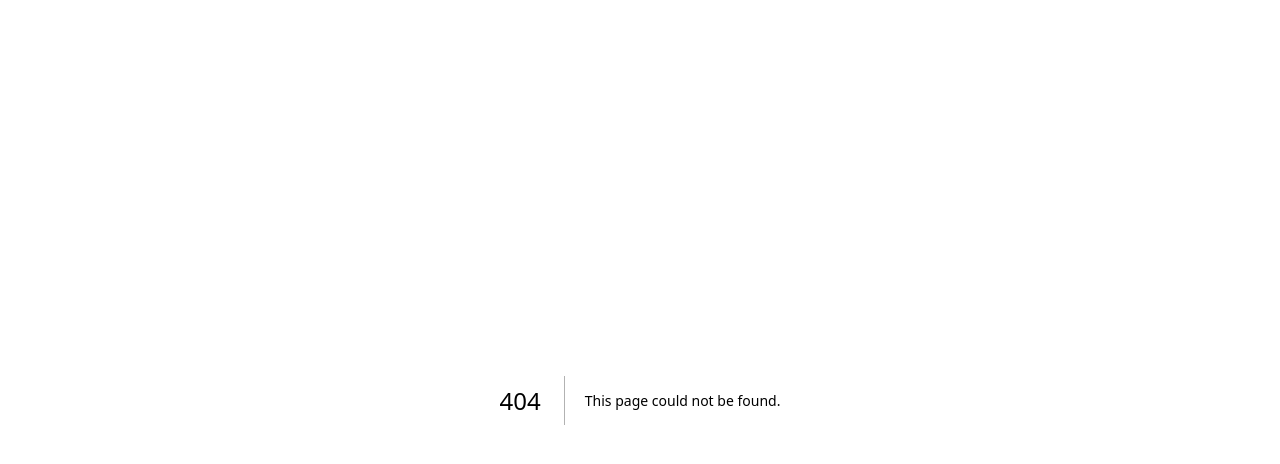
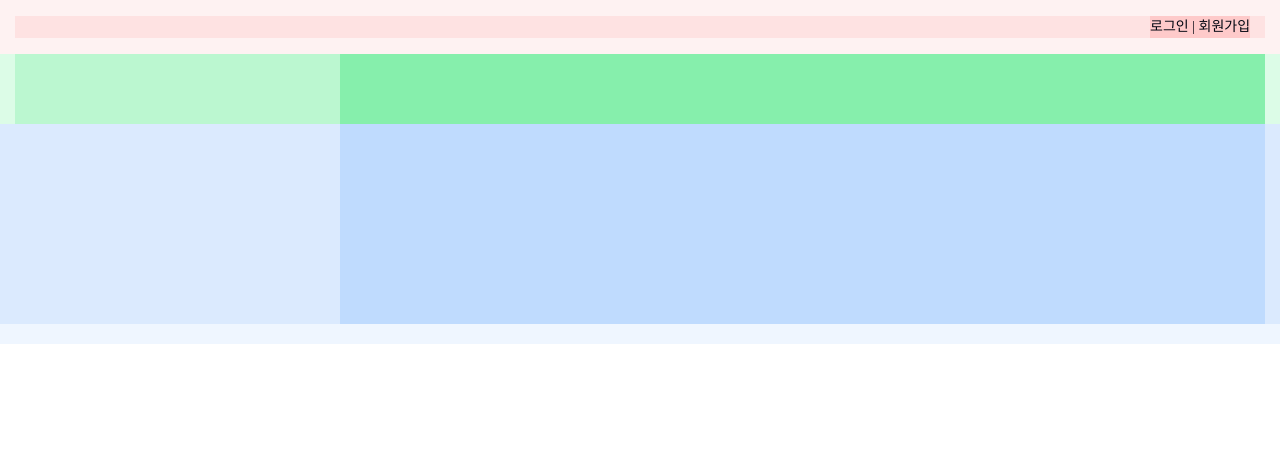
Before and after one commit to crazyupinc/ksjcs-cas-pub, a Next.js app: page /header-layout in a window 1280 px wide. Before the commit this address had no page. Shown: the top 464 px of the page. Built offline with nearby package versions, Linux system fonts and the light colour scheme; a web font is replaced by a local one.

Commit message:
Pushed from Locofy Builder

```diff
--- a/components/dropdown-close.tsx
+++ b/components/dropdown-close.tsx
@@ -7,7 +7,7 @@ export type DropdownCloseType = {
 const DropdownClose: NextPage<DropdownCloseType> = ({ prop }) => {
   return (
     <div className="w-80 flex flex-col items-start justify-start text-left text-base text-text-colors-gray font-headings-headling-2">
-      <div className="self-stretch bg-button-colors-white box-border h-[50.7px] flex flex-row items-center justify-start p-3.5 gap-[14px] border-[0.7px] border-solid border-colors-slate-300">
+      <div className="self-stretch bg-bg-colors-white box-border h-[50.7px] flex flex-row items-center justify-start p-3.5 gap-[14px] border-[0.7px] border-solid border-colors-slate-300">
         <div className="flex-1 relative overflow-hidden text-ellipsis whitespace-nowrap">
           {prop}
         </div>
--- a/components/dropdown-open.tsx
+++ b/components/dropdown-open.tsx
@@ -3,7 +3,7 @@ import type { NextPage } from "next";
 const DropdownOpen: NextPage = () => {
   return (
     <div className="w-80 flex flex-col items-start justify-start text-left text-base text-text-colors-gray font-headings-headling-2">
-      <div className="self-stretch bg-button-colors-white box-border h-[50.7px] flex flex-row items-center justify-start p-3.5 gap-[14px] border-[0.7px] border-solid border-colors-slate-300">
+      <div className="self-stretch bg-bg-colors-white box-border h-[50.7px] flex flex-row items-center justify-start p-3.5 gap-[14px] border-[0.7px] border-solid border-colors-slate-300">
         <div className="flex-1 relative overflow-hidden text-ellipsis whitespace-nowrap">
           드롭다운 메뉴
         </div>
@@ -13,7 +13,7 @@ const DropdownOpen: NextPage = () => {
           src="/iconup.svg"
         />
       </div>
-      <div className="self-stretch bg-button-colors-white flex flex-col items-start justify-center p-px text-sm font-body-text-small-text border-r-[0.7px] border-solid border-colors-slate-300 border-b-[0.7px] border-l-[0.7px]">
+      <div className="self-stretch bg-bg-colors-white flex flex-col items-start justify-center p-px text-sm font-body-text-small-text border-r-[0.7px] border-solid border-colors-slate-300 border-b-[0.7px] border-l-[0.7px]">
         <div className="self-stretch flex flex-row items-start justify-center py-3 px-3.5">
           <div className="flex-1 relative font-medium overflow-hidden text-ellipsis whitespace-nowrap">
             드롭다운 메뉴
--- a/components/page-title.tsx
+++ b/components/page-title.tsx
@@ -2,7 +2,7 @@ import type { NextPage } from "next";
 
 const PageTitle: NextPage = () => {
   return (
-    <div className="w-[1920px] bg-button-colors-white max-w-full h-[180px] flex flex-col items-center justify-center py-[50px] px-5 box-border text-left text-11xl text-text-colors-normal font-headings-headling-2">
+    <div className="w-[1920px] bg-bg-colors-white max-w-full h-[180px] flex flex-col items-center justify-center py-[50px] px-5 box-border text-left text-11xl text-text-colors-normal font-headings-headling-2">
       <div className="self-stretch flex flex-col items-center justify-start gap-[6px]">
         <div className="flex flex-row items-start justify-center py-0 pr-[23px] pl-0 gap-[6px]">
           <img
--- a/components/select-member-type.tsx
+++ b/components/select-member-type.tsx
@@ -2,7 +2,7 @@ import type { NextPage } from "next";
 
 const SelectMemberType: NextPage = () => {
   return (
-    <div className="w-[1920px] bg-button-colors-white max-w-full overflow-hidden flex flex-row items-center justify-center p-5 box-border text-center text-sm text-dark-gray font-body-text-caption-bold md:flex-col">
+    <div className="w-[1920px] bg-bg-colors-white max-w-full overflow-hidden flex flex-row items-center justify-center p-5 box-border text-center text-sm text-dark-gray font-body-text-caption-bold md:flex-col">
       <div className="self-stretch flex-1 flex flex-col items-center justify-center md:flex-[unset] md:self-stretch">
         <div className="self-stretch flex flex-col items-center justify-center pt-0 px-0 pb-10 gap-[36px] sm:gap-[16px] sm:pt-0 sm:pb-5 sm:box-border">
           <img
@@ -24,12 +24,12 @@ const SelectMemberType: NextPage = () => {
             </div>
             <div className="self-stretch flex flex-row flex-wrap items-center justify-center gap-[16px]">
               <button className="cursor-pointer [border:none] py-3.5 px-7 bg-button-colors-dark-sky rounded-md overflow-hidden flex flex-row items-center justify-center hover:bg-royalblue">
-                <div className="relative text-base font-headings-headling-2 text-button-colors-white text-center sm:text-smi">
+                <div className="relative text-base font-headings-headling-2 text-bg-colors-white text-center sm:text-smi">
                   개인회원 가입
                 </div>
               </button>
               <button className="cursor-pointer [border:none] py-3.5 px-7 bg-button-colors-dark-sky rounded-md overflow-hidden flex flex-row items-center justify-center hover:bg-royalblue">
-                <div className="relative text-base font-headings-headling-2 text-button-colors-white text-center sm:text-smi">
+                <div className="relative text-base font-headings-headling-2 text-bg-colors-white text-center sm:text-smi">
                   기관회원 가입
                 </div>
               </button>
--- a/components/sub-banner.tsx
+++ b/components/sub-banner.tsx
@@ -32,7 +32,7 @@ const SubBanner: NextPage = () => {
     };
   }, []);
   return (
-    <div className="w-[1440px] max-w-full h-[220px] flex flex-col items-center justify-end bg-[url('/subbanner@3x.png')] bg-cover bg-no-repeat bg-[top] mix-blend-normal text-center text-29xl text-button-colors-white font-headings-headling-2">
+    <div className="w-[1440px] max-w-full h-[220px] flex flex-col items-center justify-end bg-[url('/subbanner@3x.png')] bg-cover bg-no-repeat bg-[top] mix-blend-normal text-center text-29xl text-bg-colors-white font-headings-headling-2">
       <div className="self-stretch flex-1 flex flex-col items-center justify-center py-0 px-5">
         <div className="self-stretch flex flex-col items-center justify-center gap-[4px]">
           <h1
@@ -53,7 +53,7 @@ const SubBanner: NextPage = () => {
         <div className="w-[640px] flex flex-row flex-wrap items-start justify-center max-w-[640px]">
           <div className="flex-1 h-[50px] flex flex-col items-center justify-end min-w-[297px] max-w-[400px] sm:hidden">
             <div className="self-stretch flex-1 flex flex-col items-start justify-start">
-              <div className="self-stretch bg-button-colors-white box-border h-[50.7px] flex flex-row items-center justify-start p-3.5 gap-[14px] border-[0.7px] border-solid border-colors-slate-300">
+              <div className="self-stretch bg-bg-colors-white box-border h-[50.7px] flex flex-row items-center justify-start p-3.5 gap-[14px] border-[0.7px] border-solid border-colors-slate-300">
                 <div className="flex-1 relative overflow-hidden text-ellipsis whitespace-nowrap">
                   학회 소개
                 </div>
@@ -67,7 +67,7 @@ const SubBanner: NextPage = () => {
           </div>
           <div className="flex-1 h-[50px] flex flex-col items-center justify-end min-w-[297px] max-w-[400px]">
             <div className="self-stretch flex-1 flex flex-col items-start justify-start">
-              <div className="self-stretch bg-button-colors-white box-border h-[50.7px] flex flex-row items-center justify-start p-3.5 gap-[14px] border-[0.7px] border-solid border-colors-slate-300">
+              <div className="self-stretch bg-bg-colors-white box-border h-[50.7px] flex flex-row items-center justify-start p-3.5 gap-[14px] border-[0.7px] border-solid border-colors-slate-300">
                 <div className="flex-1 relative overflow-hidden text-ellipsis whitespace-nowrap">
                   회장인사말
                 </div>
--- /dev/null
+++ b/pages/header-layout.tsx
@@ -0,0 +1,31 @@
+import type { NextPage } from "next";
+
+const HeaderLayout: NextPage = () => {
+  return (
+    <div className="w-full relative bg-bg-colors-light-gray flex flex-col items-start justify-start text-left text-[0.875rem] text-text-colors-normal font-headings-headling-2">
+      <div className="self-stretch bg-colors-red-50 h-[3.375rem] flex flex-col items-center justify-center py-spacing-4 px-[0.937rem] box-border md:hidden">
+        <div className="w-full bg-colors-red-100 h-[1.4rem] flex flex-row items-center justify-end py-[0rem] px-[0.937rem] box-border max-w-[81.25rem]">
+          <div className="self-stretch bg-colors-red-200 flex flex-row items-center justify-start">
+            <div className="relative leading-[1.25rem]">로그인 | 회원가입</div>
+          </div>
+        </div>
+      </div>
+      <div className="self-stretch bg-colors-green-50 h-[4.375rem] flex flex-col items-center justify-center">
+        <div className="w-full flex-1 bg-colors-green-100 flex flex-row items-center justify-between py-[0rem] px-[0.937rem] box-border max-w-[81.25rem]">
+          <div className="self-stretch w-[20.313rem] bg-colors-green-200" />
+          <div className="self-stretch flex-1 bg-colors-green-300 md:hidden" />
+          <button className="cursor-pointer [border:none] p-0 bg-colors-green-400 h-[1.5rem] w-[1.5rem] hidden md:flex" />
+        </div>
+      </div>
+      <div className="self-stretch bg-colors-blue-50 flex flex-col items-center justify-start pt-[0rem] px-[0rem] pb-spacing-5 md:hidden">
+        <div className="w-full bg-colors-blue-100 flex flex-row items-start justify-center py-[0rem] pr-[0.937rem] pl-[21.25rem] box-border max-w-[81.25rem]">
+          <div className="flex-1 bg-colors-blue-200 flex flex-row items-start justify-center">
+            <div className="flex-1 h-[12.5rem] min-h-[12.5rem]" />
+          </div>
+        </div>
+      </div>
+    </div>
+  );
+};
+
+export default HeaderLayout;
--- a/pages/index.tsx
+++ b/pages/index.tsx
@@ -2,7 +2,7 @@ import type { NextPage } from "next";
 
 const Index1: NextPage = () => {
   return (
-    <div className="w-full relative bg-button-colors-white overflow-hidden flex flex-col items-start justify-start p-[2.5rem] box-border gap-[1.25rem] text-left text-[2.25rem] text-black font-headings-headling-2">
+    <div className="w-full relative bg-bg-colors-white overflow-hidden flex flex-col items-start justify-start p-[2.5rem] box-border gap-[1.25rem] text-left text-[2.25rem] text-black font-headings-headling-2">
       <b className="self-stretch relative leading-[2.5rem]">index</b>
       <a
         className="self-stretch relative [text-decoration:underline] leading-[2.5rem] font-bold text-[inherit]"
--- a/pages/skeleton-main.tsx
+++ b/pages/skeleton-main.tsx
@@ -6,9 +6,9 @@ const SkeletonMain: NextPage = () => {
       <div className="self-stretch bg-colors-red-300 h-[7.75rem] md:h-[4.375rem]" />
       <div className="self-stretch bg-colors-blue-300 h-[37.5rem] sm:h-[25rem]" />
       <div className="self-stretch bg-colors-cyan-950 h-[12.5rem] min-h-[12.5rem]" />
-      <div className="self-stretch bg-button-colors-white h-[31.25rem] min-h-[31.25rem]" />
+      <div className="self-stretch bg-bg-colors-white h-[31.25rem] min-h-[31.25rem]" />
       <div className="self-stretch bg-colors-gray-300 h-[31.25rem] min-h-[31.25rem]" />
-      <div className="self-stretch bg-button-colors-white h-[31.25rem] min-h-[31.25rem]" />
+      <div className="self-stretch bg-bg-colors-white h-[31.25rem] min-h-[31.25rem]" />
       <div className="self-stretch bg-colors-green-300 h-[13.125rem] min-h-[13.125rem]" />
     </div>
   );
--- a/pages/skeleton-sub-example.tsx
+++ b/pages/skeleton-sub-example.tsx
@@ -249,7 +249,7 @@ const SkeletonSubExample: NextPage = () => {
         <SubBanner1 />
       </div>
       <div className="self-stretch bg-colors-indigo-300 h-[11.25rem] flex flex-col items-center justify-start sm:h-[7.5rem]">
-        <div className="self-stretch flex-1 bg-button-colors-white flex flex-col items-center justify-center py-[3.125rem] px-[1.25rem]">
+        <div className="self-stretch flex-1 bg-bg-colors-white flex flex-col items-center justify-center py-[3.125rem] px-[1.25rem]">
           <div className="self-stretch flex flex-col items-center justify-start gap-[0.375rem]">
             <div className="flex flex-row items-start justify-center py-[0rem] pr-[1.437rem] pl-[0rem] gap-[0.375rem]">
               <img
@@ -267,7 +267,7 @@ const SkeletonSubExample: NextPage = () => {
           </div>
         </div>
       </div>
-      <div className="self-stretch bg-button-colors-white flex flex-col items-center justify-start min-h-[31.25rem] text-black">
+      <div className="self-stretch bg-bg-colors-white flex flex-col items-center justify-start min-h-[31.25rem] text-black">
         <div className="self-stretch flex flex-col items-center justify-start py-[1.25rem] px-[0rem]">
           <div className="w-full flex flex-col items-start justify-start p-[0.625rem] box-border max-w-[81.25rem]">
             <b className="self-stretch relative leading-[2.25rem]">
--- a/pages/skeleton-sub.tsx
+++ b/pages/skeleton-sub.tsx
@@ -6,7 +6,7 @@ const SkeletonSub: NextPage = () => {
       <div className="self-stretch bg-colors-red-300 h-[7.75rem] md:h-[4.375rem]" />
       <div className="self-stretch bg-colors-blue-300 h-[13.75rem] sm:h-[10.625rem]" />
       <div className="self-stretch bg-colors-indigo-300 h-[11.25rem] sm:h-[7.5rem]" />
-      <div className="self-stretch bg-button-colors-white h-[31.25rem] min-h-[31.25rem]" />
+      <div className="self-stretch bg-bg-colors-white h-[31.25rem] min-h-[31.25rem]" />
       <div className="self-stretch bg-colors-green-300 h-[13.125rem] min-h-[13.125rem]" />
     </div>
   );
--- a/tailwind.config.js
+++ b/tailwind.config.js
@@ -7,36 +7,46 @@ module.exports = {
   theme: {
     extend: {
       colors: {
-        "bg-colors-light-gray": "#fafafa",
-        "text-colors-normal": "#030712",
-        "button-colors-dark-sky": "#0369a1",
-        "button-colors-white": "#fff",
+        "bg-colors-white": "#fff",
+        black: "#000",
         "colors-slate-300": "#cbd5e1",
         "text-colors-gray": "#404040",
         "colors-slate-50": "#f8fafc",
-        black: "#000",
         "text-colors-dark-gray": "#111827",
         "text-colors-amber": "#f59e0b",
         "colors-green-300": "#86efac",
         "colors-indigo-300": "#a5b4fc",
         "colors-blue-300": "#93c5fd",
         "colors-red-300": "#fca5a5",
+        "button-colors-dark-sky": "#0369a1",
         royalblue: "#094db2",
         "colors-slate-950": "#020617",
         "colors-slate-500": "#64748b",
+        "bg-colors-light-gray": "#fafafa",
         gray: "#676f82",
         "colors-gray-300": "#d1d5db",
         "colors-cyan-950": "#083344",
         "dark-gray": "#334158",
+        "text-colors-normal": "#030712",
+        "colors-blue-50": "#eff6ff",
+        "colors-blue-100": "#dbeafe",
+        "colors-blue-200": "#bfdbfe",
+        "colors-green-50": "#f0fdf4",
+        "colors-green-100": "#dcfce7",
+        "colors-green-400": "#4ade80",
+        "colors-green-200": "#bbf7d0",
+        "colors-red-50": "#fef2f2",
+        "colors-red-100": "#fee2e2",
+        "colors-red-200": "#fecaca",
       },
       spacing: {
+        "spacing-2": "8px",
         "spacing-5": "20px",
         "spacing-0-5": "2px",
         "spacing-2-5": "10px",
         "spacing-7": "28px",
         "spacing-4": "16px",
         "spacing-1": "4px",
-        "spacing-2": "8px",
       },
       fontFamily: {
         "headings-headling-2": "NanumGothic",
@@ -45,11 +55,11 @@ module.exports = {
       },
     },
     fontSize: {
+      "17xl": "2.25rem",
       sm: "0.875rem",
+      base: "1rem",
+      "29xl": "3rem",
       lg: "1.125rem",
-      base: "1rem",
-      "17xl": "2.25rem",
-      "29xl": "3rem",
       xs: "0.75rem",
       smi: "0.813rem",
       "5xl": "1.5rem",
```
Also changed, not shown: pages/agreement-terms.tsx (+4 -4 lines).
